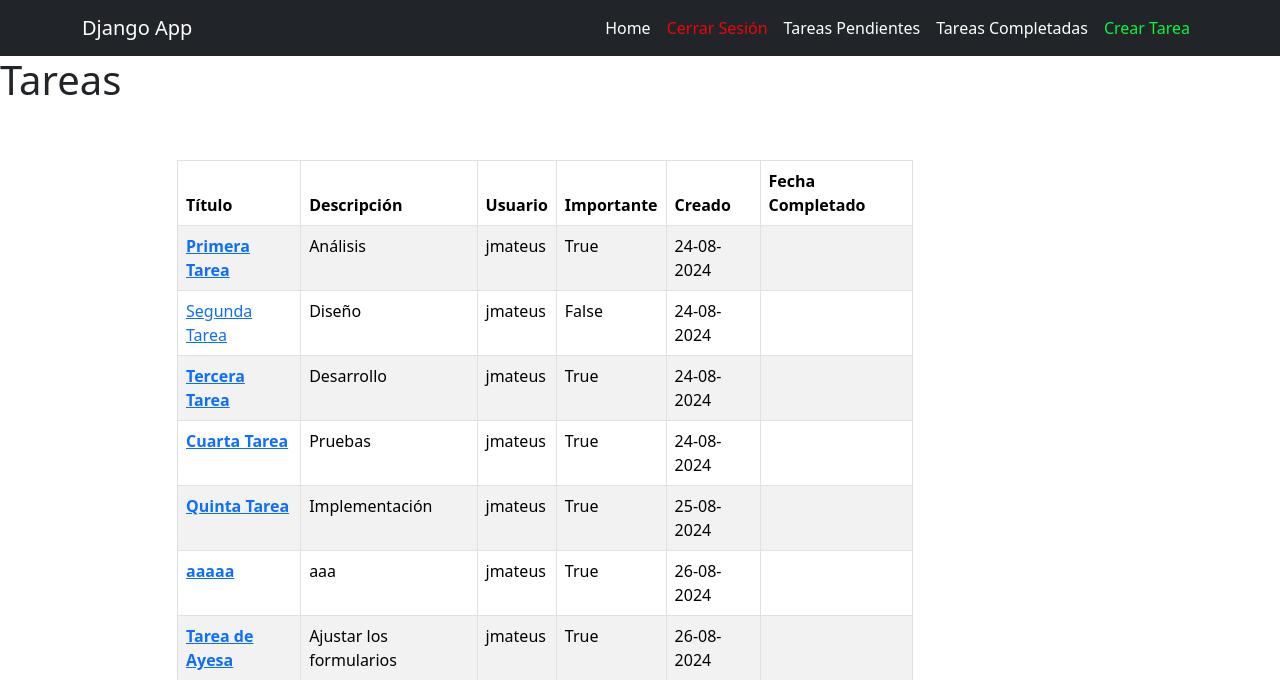
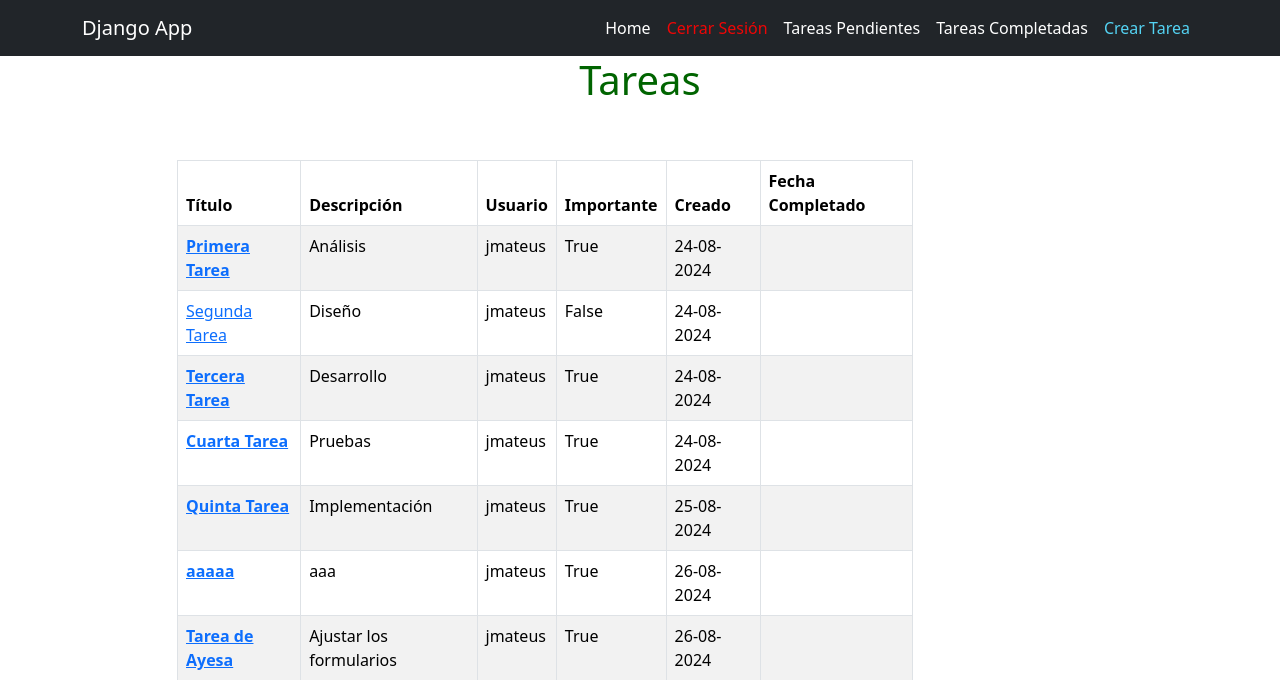
Before and after one commit to devmateus9/django-crud-auth, a Django app: page /tasks/ in a window 1280 px wide. Shown: the top 680 px of the page. Run offline with Django 5.2, Linux system fonts and the light colour scheme; a user stored in the database is signed in; data comes from the database, SQL or seed files in the repository; both versions use the stored data as it was after the commit.

Commit message:
boostrap 5ta parte Commit 260824 v0.4

```diff
--- a/tasks/templates/base.html
+++ b/tasks/templates/base.html
@@ -10,7 +10,7 @@
 <body>
     <nav class="navbar navbar-expand-lg bg-dark navbar-dark">
         <div class="container">
-            <a class="navbar-brand" href="#" style="color: white;">Django App</a>
+            <a class="navbar-brand" href="#" style="color: rgb(255, 255, 255);">Django App</a>
             <button class="navbar-toggler" type="button" data-bs-toggle="collapse" data-bs-target="#navbarNav" aria-controls="navbarNav" aria-expanded="false" aria-label="Toggle navigation">
                 <span class="navbar-toggler-icon"></span>
             </button>
@@ -21,7 +21,7 @@
                     <li class="nav-item"><a class="nav-link active" aria-current="page" href="/logout/" style="color: rgb(238, 6, 6);">Cerrar Sesión</a></li>
                     <li class="nav-item"><a class="nav-link active" aria-current="page" href={% url 'tasks' %} style="color: white;">Tareas Pendientes</a></li>
                     <li class="nav-item"><a class="nav-link active" aria-current="page" href={% url 'tasks_completed' %} style="color: white;">Tareas Completadas</a></li>
-                    <li class="nav-item"><a class="nav-link active" aria-current="page" href="/tasks/create/" style="color: rgb(8, 245, 60);">Crear Tarea</a></li>
+                    <li class="nav-item"><a class="nav-link active" aria-current="page" href="/tasks/create/" style="color: rgb(84, 211, 243);">Crear Tarea</a></li>
                     {% else %}
                     <li class="nav-item"><a class="nav-link active" aria-current="page" href="/signup/" style="color: white;">Registrar</a></li>
                     <li class="nav-item"><a class="nav-link active" aria-current="page" href="/signin/" style="color: white;">Ingresar</a></li>
--- a/tasks/templates/create_task.html
+++ b/tasks/templates/create_task.html
@@ -6,7 +6,7 @@
     <div class ="row">
         <div class ="col-md-4 offset-md-4 mt-5">
             <form action="/tasks/create/" method="POST" class = "card card-body">
-                <h1 class = "text-center" style="color: rgb(8, 245, 60);">Crear Tarea</h1>
+                <h1 class = "text-center" style="color: rgb(84, 211, 243);">Crear Tarea</h1>
                     <!-- Mostrar errores -->
                     {% if error %}
                     <div class="alert alert-danger" role="alert">
@@ -17,7 +17,7 @@
                 <form>
                     <div class="mb-3">
                       <label for="title" class="form-label">Título</label>
-                      <input type="text area" class="form-control" id="title" name = "title"
+                      <input type="text" class="form-control" id="title" name = "title"
                       placeholder="Ingresa el título de la tarea" required>
                     </div>
                     <div class="mb-3">
--- a/tasks/templates/tasks.html
+++ b/tasks/templates/tasks.html
@@ -1,12 +1,11 @@
 {% extends 'base.html' %}
 {% block content %}
-<h1>Tareas</h1>
+<h1 class="text-center" style="color: darkgreen;">Tareas</h1>
 
 <!-- Contenedor centrado -->
     <main class="container">
         <div class ="row">
             <div class ="col-md-8 offset-md-1 mt-5">
-
                 <!-- Tabla para mostrar las tareas -->
                 <table class="table table-striped table-bordered">
                     <thead>
@@ -40,8 +39,6 @@
                         {% endfor %}
                     </tbody>
                 </table>
-
-</div>
             </div>
         </div>
     </main>
--- a/tasks/views.py
+++ b/tasks/views.py
@@ -57,7 +57,6 @@ def signup(request):
 def tasks(request):
     #tasks = Task.objects.all()
     #tasks = Task.objects.filter(user = request.user)
-    #tasks = Task.objects.filter(user = request.user, datecompleted__isnull = True)
     tasks = Task.objects.filter(user = request.user, datecompleted__isnull = True)
     return render (request, 'tasks.html',{
         'tasks': tasks
@@ -82,6 +81,8 @@ def create_task(request):
             form = TaskForm(request.POST)
             new_task = form.save(commit=False)
             new_task.user = request.user
+            # Asegurarte de que el campo 'important' se maneje correctamente
+            new_task.important = 'important' in request.POST
             new_task.save()
             return redirect('tasks')
         except ValueError:
```
Also changed, not shown: db.sqlite3. Lines whose indentation alone changed are shown as unchanged.
